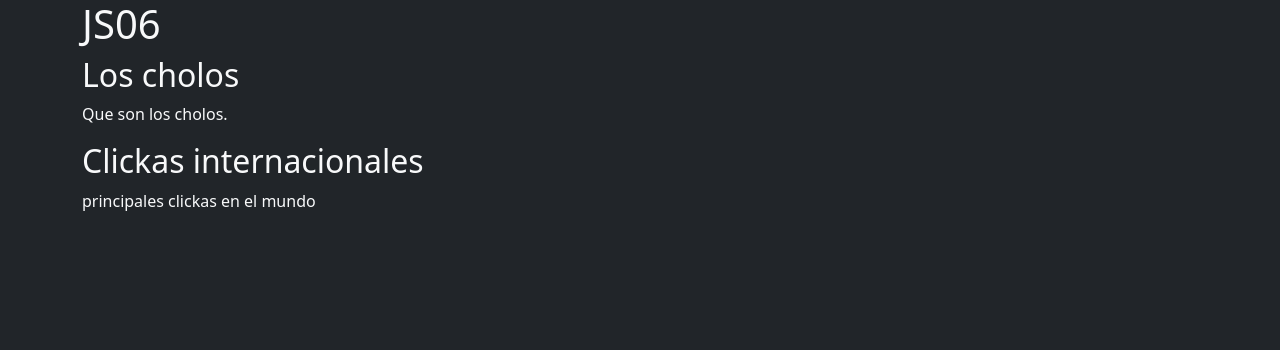
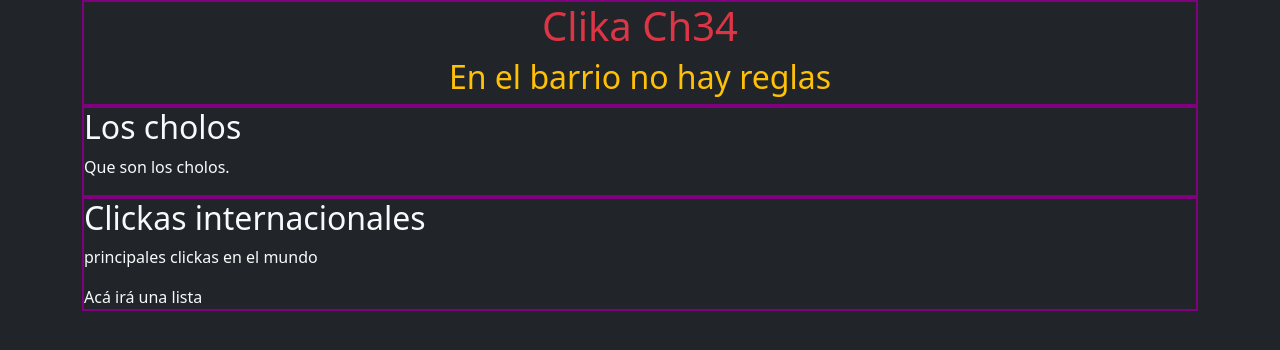
Before and after one commit to sergiotrrs/ch34-sesiones-generation, a plain HTML site: page js/js06-apiDOM/index.html in a window 1280 px wide. Drawn offline with nearby package versions, Linux system fonts and the light colour scheme.

Commit message:
ci: selector universal

```diff
--- a/js/js06-apiDOM/index.html
+++ b/js/js06-apiDOM/index.html
@@ -28,7 +28,8 @@
         <section id="clickas" class="info-section">
             <h2>Clickas internacionales</h2>
             <p> principales clickas en el mundo</p>
-            <div id="clickas-list">
+            <div class="list" id="clickas-list">
+                Acá irá una lista
             </div>
         </section>
     </main>
--- a/js/js06-apiDOM/script.js
+++ b/js/js06-apiDOM/script.js
@@ -1 +1,55 @@
 console.log("JS06 apiDOM");
+
+/**
+ * Modificar un elemento HTML por su ID
+ */
+const findElementById = () => {
+    // Obtener el objeto(section) del DOM
+    const titleRef = document.getElementById("title");
+    console.log( titleRef.innerHTML ); // <h1>JS06</h1>
+
+    // Modificando el contenido
+    //titleRef.innerHTML = "<h1 class='text-danger text-center'>Clika Ch34 </h1>";
+
+    titleRef.innerHTML = `
+     <div class="text-center">
+        <h1 class="text-danger">Clika Ch34 </h1>
+        <h2 class="text-warning">En el barrio no hay reglas </h2>
+     </div>
+    `;
+}
+
+findElementById();
+
+/**
+ *  Encontrar y modificar elementos por su tag
+ */
+const changeElementsByTagName = () => {
+    // Obtener una colección de elementos 'section'
+    const sectionsRef = document.getElementsByTagName("section");
+    console.log( sectionsRef ); // 3 objetos section
+
+    // agregar estilo personalizado
+    const color = "purple";
+    for (let section of sectionsRef){
+        section.style.border = `2px solid ${color}`;
+
+    }
+}
+changeElementsByTagName();
+
+/**
+ * Modificar elemento utilizando el selector universal
+ */
+const changeElementByQuerySelector = () =>{
+
+    // No trae la referencia del primer elemento que cumpla con
+    // la condicón en el selector universar
+    // const element = document.querySelector( "#description"  ); // Selector por ID
+    // const element = document.querySelector( ".list"  ); // Selector por clase
+    // const element = document.querySelector( "p"  ); // Selector por tag
+    const element = document.querySelector( "#clickas p" ); //
+    console.log( element );
+
+}
+changeElementByQuerySelector();
```
